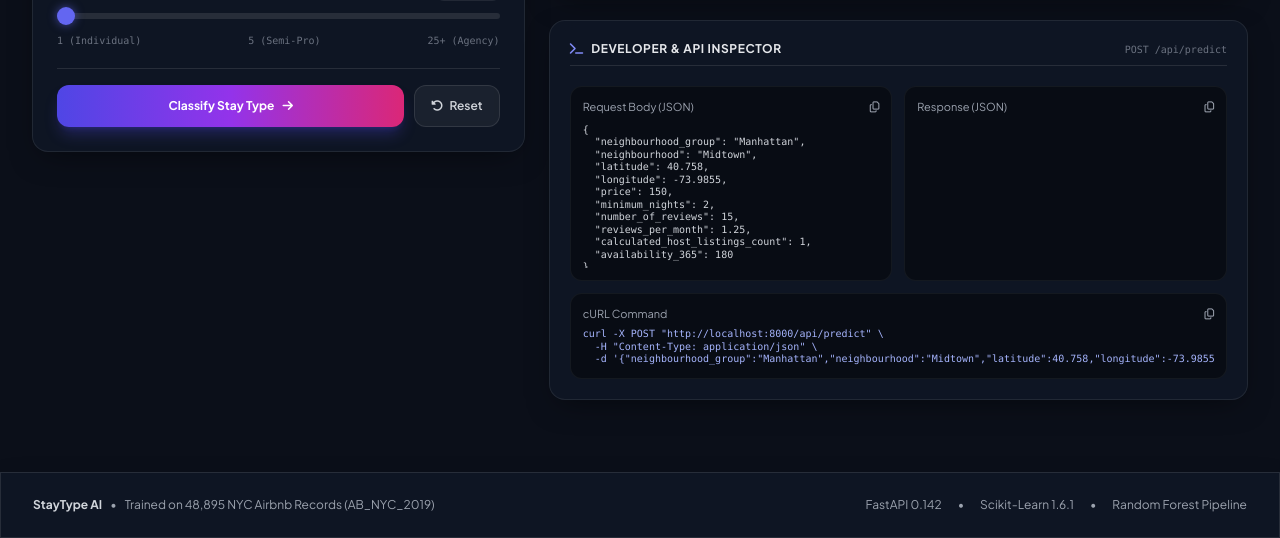
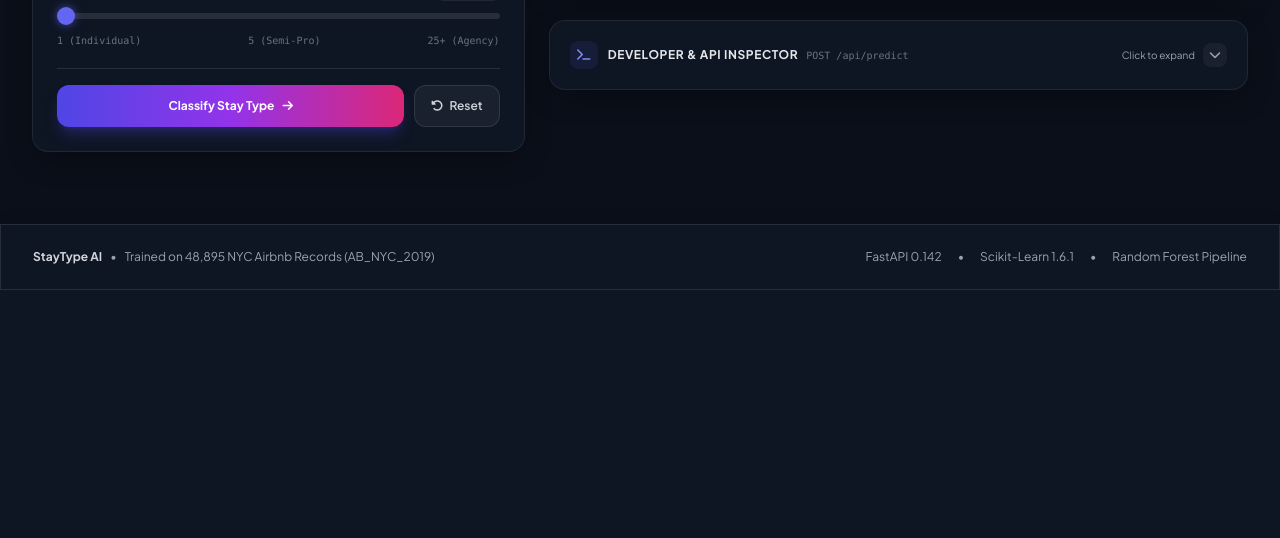
Before and after one commit to iitking/StayType-ML, a FastAPI app: page / in a window 1280 px wide. Shown: the part 961-1499 px from the top of the page. After the commit the page ends 1251 px from the top, so only its background shows below. Run offline with FastAPI, Linux system fonts and the light colour scheme; parts of the project's set-up code (start-up, migrations or seed data) failed here and were passed over; some libraries are stand-ins or nearby versions.

Commit message:
feat(ui): make developer and api inspector collapsible

```diff
--- a/app/static/js/app.js
+++ b/app/static/js/app.js
@@ -123,6 +123,27 @@ function setupEventListeners() {
 
     // Copy JSON buttons
     setupCopyButtons();
+
+    // Toggle Developer & API Inspector drawer (Collapsible)
+    const toggleDevDrawerBtn = document.getElementById("toggleDevDrawerBtn");
+    const devDrawerContent = document.getElementById("devDrawerContent");
+    const devDrawerChevron = document.getElementById("devDrawerChevron");
+    const devDrawerToggleText = document.getElementById("devDrawerToggleText");
+
+    if (toggleDevDrawerBtn && devDrawerContent) {
+        toggleDevDrawerBtn.addEventListener("click", () => {
+            const isHidden = devDrawerContent.classList.contains("hidden");
+            if (isHidden) {
+                devDrawerContent.classList.remove("hidden");
+                if (devDrawerChevron) devDrawerChevron.style.transform = "rotate(180deg)";
+                if (devDrawerToggleText) devDrawerToggleText.textContent = "Click to collapse";
+            } else {
+                devDrawerContent.classList.add("hidden");
+                if (devDrawerChevron) devDrawerChevron.style.transform = "rotate(0deg)";
+                if (devDrawerToggleText) devDrawerToggleText.textContent = "Click to expand";
+            }
+        });
+    }
 }
 
 // Fetch Metadata (Boroughs, Neighborhoods, Presets)
--- a/app/templates/index.html
+++ b/app/templates/index.html
@@ -396,17 +396,29 @@
                     </div>
                 </div>
 
-                <!-- DEVELOPER / API INSPECT DRAWER -->
-                <div class="glass-panel rounded-2xl p-5 space-y-3">
-                    <div class="flex items-center justify-between pb-2 border-b border-white/10">
-                        <div class="flex items-center gap-2">
-                            <i class="fa-solid fa-terminal text-indigo-400 text-xs"></i>
-                            <span class="text-xs font-bold text-gray-200 uppercase tracking-wider">Developer & API Inspector</span>
+                <!-- DEVELOPER / API INSPECT DRAWER (Collapsible) -->
+                <div class="glass-panel rounded-2xl p-4 sm:p-5 transition-all">
+                    <button id="toggleDevDrawerBtn" type="button" class="w-full flex items-center justify-between text-left group cursor-pointer focus:outline-none">
+                        <div class="flex items-center gap-2.5">
+                            <div class="w-7 h-7 rounded-lg bg-indigo-500/10 flex items-center justify-center text-indigo-400 text-xs">
+                                <i class="fa-solid fa-terminal"></i>
                             </div>
+                            <div class="flex flex-wrap items-center gap-2">
+                                <span class="text-xs font-bold text-gray-200 uppercase tracking-wider group-hover:text-indigo-400 transition-colors">Developer & API Inspector</span>
                                 <span class="text-[10px] text-gray-500 font-mono">POST /api/predict</span>
                             </div>
+                        </div>
+                        <div class="flex items-center gap-2">
+                            <span id="devDrawerToggleText" class="text-[10px] text-gray-400 group-hover:text-gray-200 hidden sm:inline">Click to expand</span>
+                            <div class="w-6 h-6 rounded-lg bg-white/5 flex items-center justify-center text-gray-400 group-hover:text-white transition-all">
+                                <i id="devDrawerChevron" class="fa-solid fa-chevron-down text-xs transition-transform duration-300"></i>
+                            </div>
+                        </div>
+                    </button>
 
-                    <div class="grid grid-cols-1 md:grid-cols-2 gap-3 pt-2">
+                    <!-- Collapsible Content (Hidden by default) -->
+                    <div id="devDrawerContent" class="hidden space-y-3 pt-3 border-t border-white/10 mt-3 animate-fade-in">
+                        <div class="grid grid-cols-1 md:grid-cols-2 gap-3 pt-1">
                             <!-- Request JSON -->
                             <div class="bg-black/40 rounded-xl p-3 border border-white/5 space-y-2">
                                 <div class="flex justify-between items-center text-[11px] text-gray-400">
@@ -441,6 +453,7 @@
                             <pre id="apiCurlSnippet" class="text-[10px] font-mono text-indigo-300 overflow-x-auto whitespace-pre leading-tight"></pre>
                         </div>
                     </div>
+                </div>
 
             </div>
         </div>
```
Lines whose indentation alone changed are shown as unchanged.
